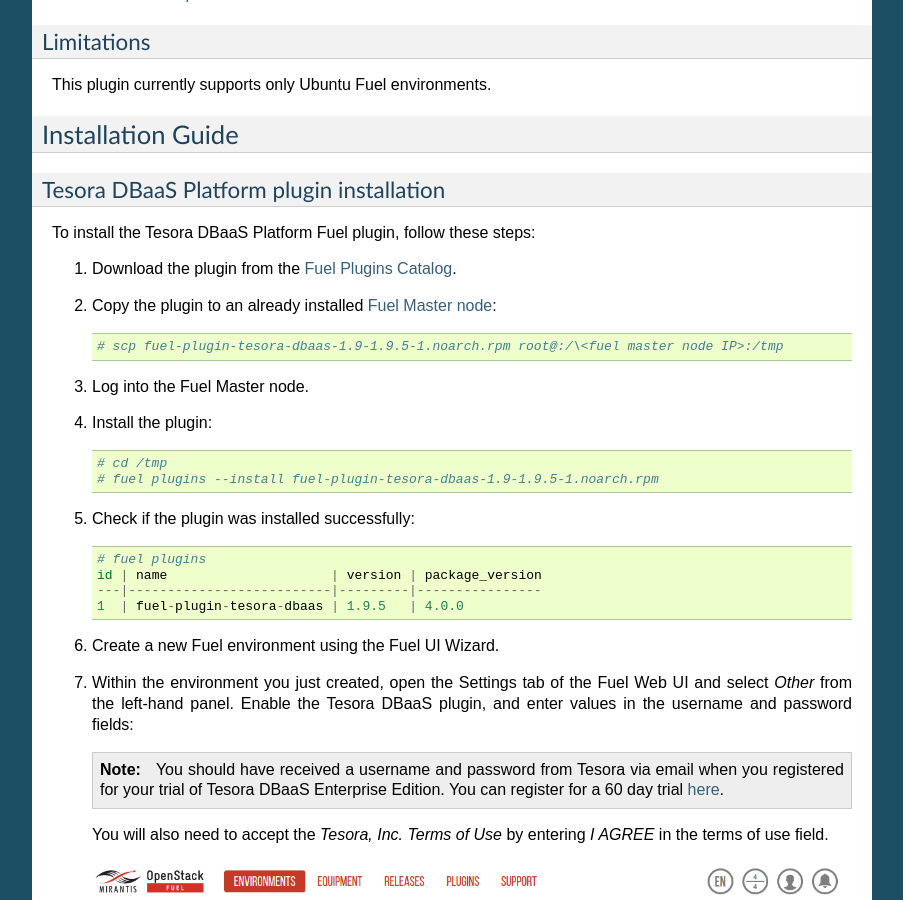
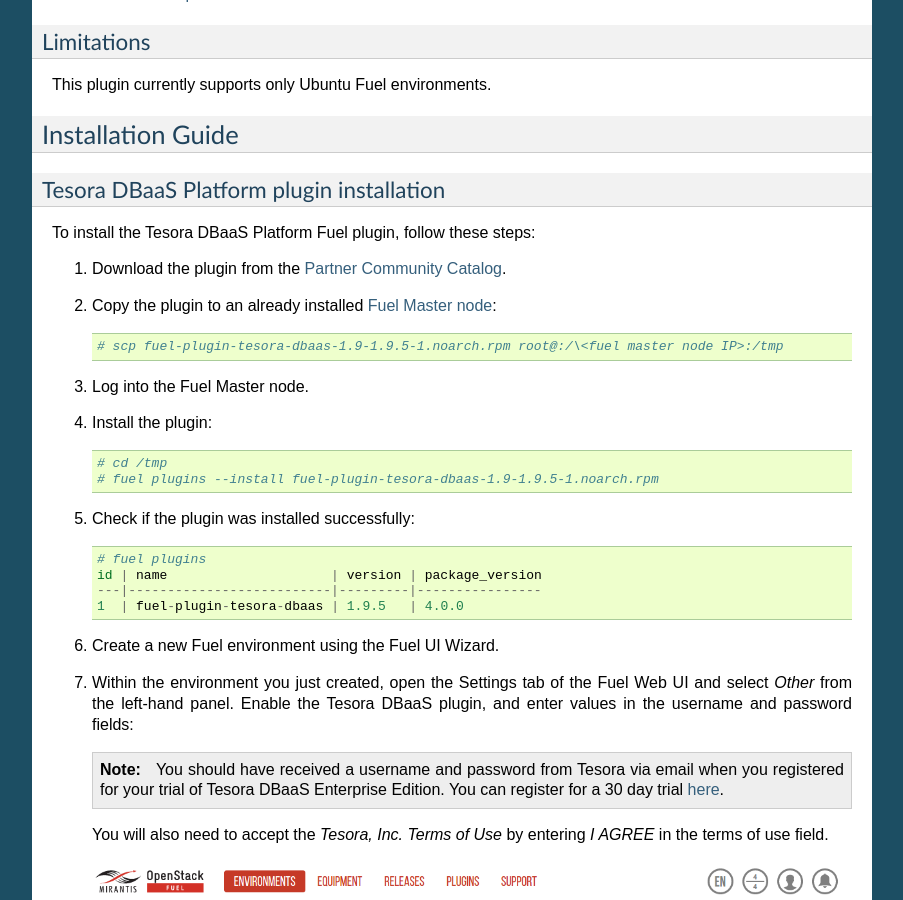
Before and after one commit to Tesora/fuel-plugin-tesora-dbaas, a Sphinx documentation site: the page built from docs/guide/source/tesora-dbaas-guide.rst, in a window 1280 px wide and 900 px high, scrolled down 774 px. Shown: the whole window, without its empty margins (198-1101 px from the left). Built offline with Sphinx 7.4.7, drawn with Linux system fonts in a browser that asks for light colours.

Commit message:
User doc corrections per Oleksandr Balenko
It's a 30 day trial on the site
Link to community partners catalog

Change-Id: I6f8c39af8df93c2f5482d01b7253979b49501410
(cherry picked from commit 5d3a6132ba88826869f763a89692882972f6c62c)

```diff
--- a/docs/guide/source/tesora-dbaas-guide.rst
+++ b/docs/guide/source/tesora-dbaas-guide.rst
@@ -61,7 +61,7 @@
 
 To install the Tesora DBaaS Platform Fuel plugin, follow these steps:
 
-#. Download the plugin from the `Fuel Plugins Catalog <https://www.mirantis.com/products/openstack-drivers-and-plugins/fuel-plugins/>`_.
+#. Download the plugin from the `Partner Community Catalog <https://www.mirantis.com/partners/tesora/>`_.
 
 #. Copy the plugin to an already installed
    `Fuel Master node <http://docs.openstack.org/developer/fuel-docs/userdocs/fuel-install-guide/install_install_fuel.html>`_::
@@ -91,7 +91,7 @@
    .. Note::
       You should have received a username and password from Tesora via email
       when you registered for your trial of Tesora DBaaS Enterprise Edition.
-      You can register for a 60 day trial
+      You can register for a 30 day trial
       `here <http://resources.tesora.com/download-free-trial-tesora-dbaas-platform-enterprise-edition>`_.
 
    You will also need to accept the `Tesora, Inc. Terms of Use` by entering `I AGREE` in the terms of use field.
```
